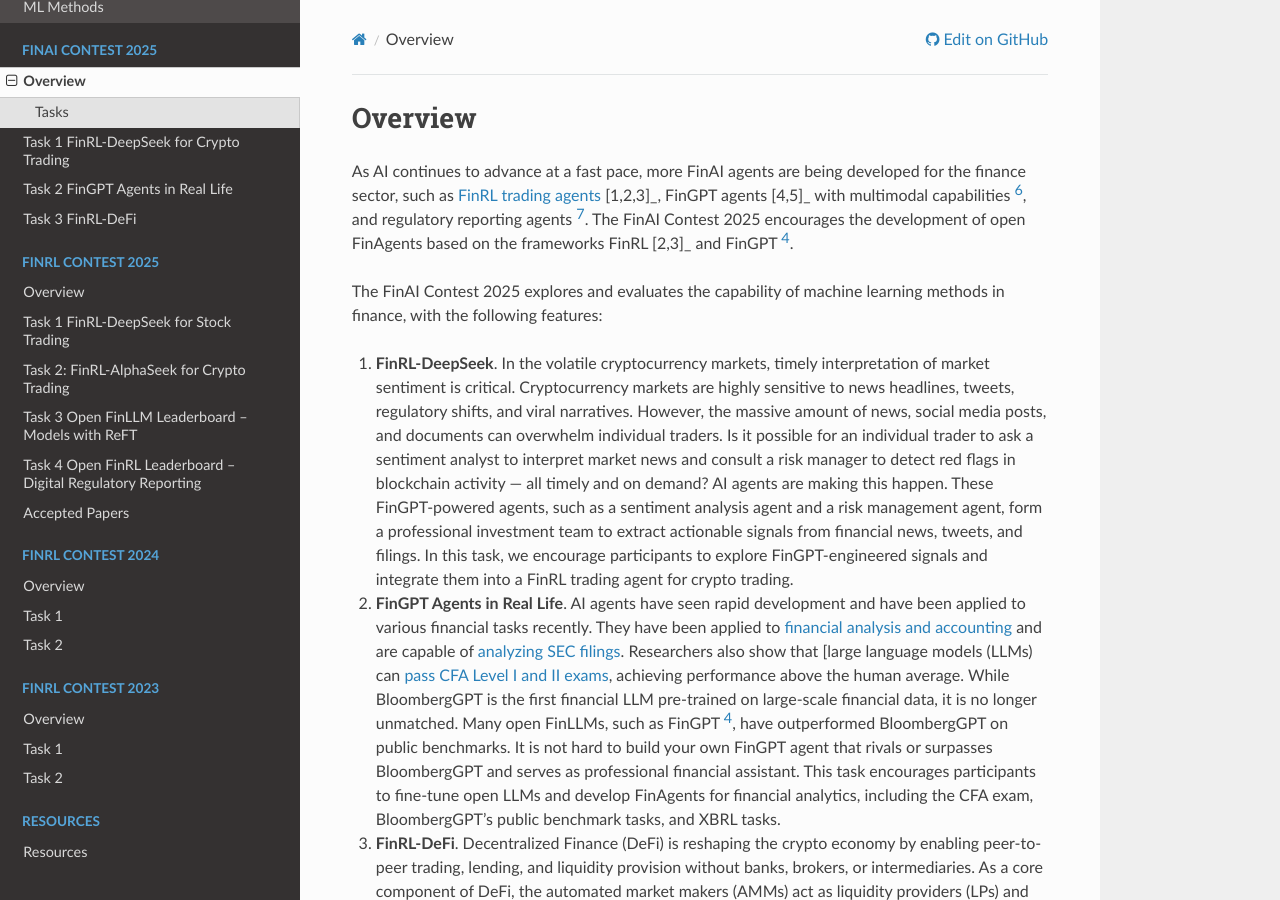
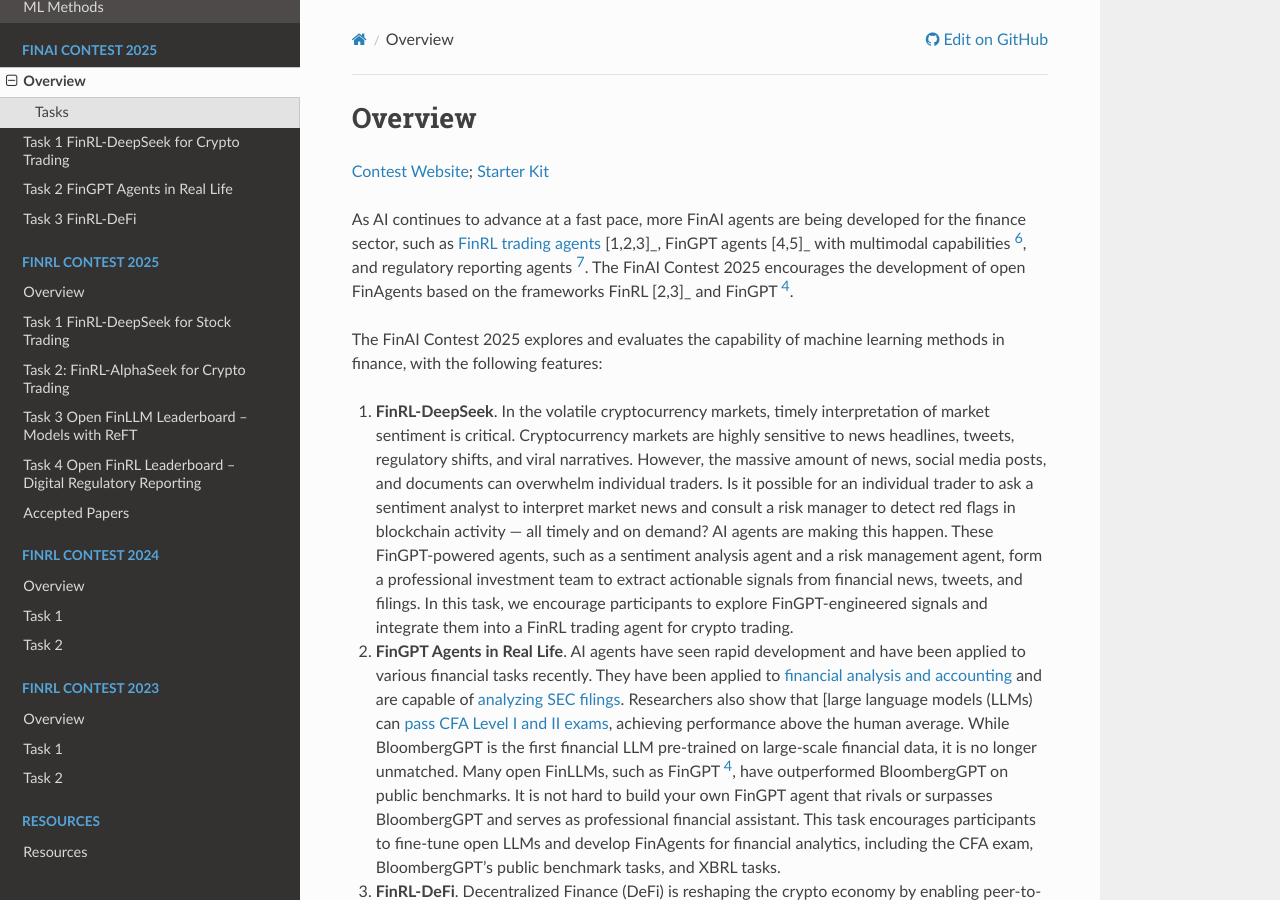
Before and after one commit to Xingyu025/FinAI-Contest, a Sphinx documentation site: the page built from docs/source/finai2025/overview.rst, in a window 1280 px wide and 900 px high. Built offline with Sphinx 7.4.7 and the Read the Docs theme 3.1.0, drawn with Linux system fonts in a browser that asks for light colours.

Commit message:
add links

```diff
--- a/docs/source/finai2025/overview.rst
+++ b/docs/source/finai2025/overview.rst
@@ -1,6 +1,9 @@
 =============================
 Overview
 =============================
+
+`Contest Website <https://open-finance-lab.github.io/FinAI_Contest_2025/>`_; `Starter Kit <https://github.com/Open-Finance-Lab/FinAI_Contest_2025>`_
+
 
 As AI continues to advance at a fast pace, more FinAI agents are being developed for the finance sector, such as `FinRL trading agents <https://berylventures.com/spotlights>`_ [1,2,3]_, FinGPT agents [4,5]_ with multimodal capabilities [6]_, and regulatory reporting agents [7]_. The FinAI Contest 2025 encourages the development of open FinAgents based on the frameworks FinRL [2,3]_ and FinGPT [4]_.
 
```
